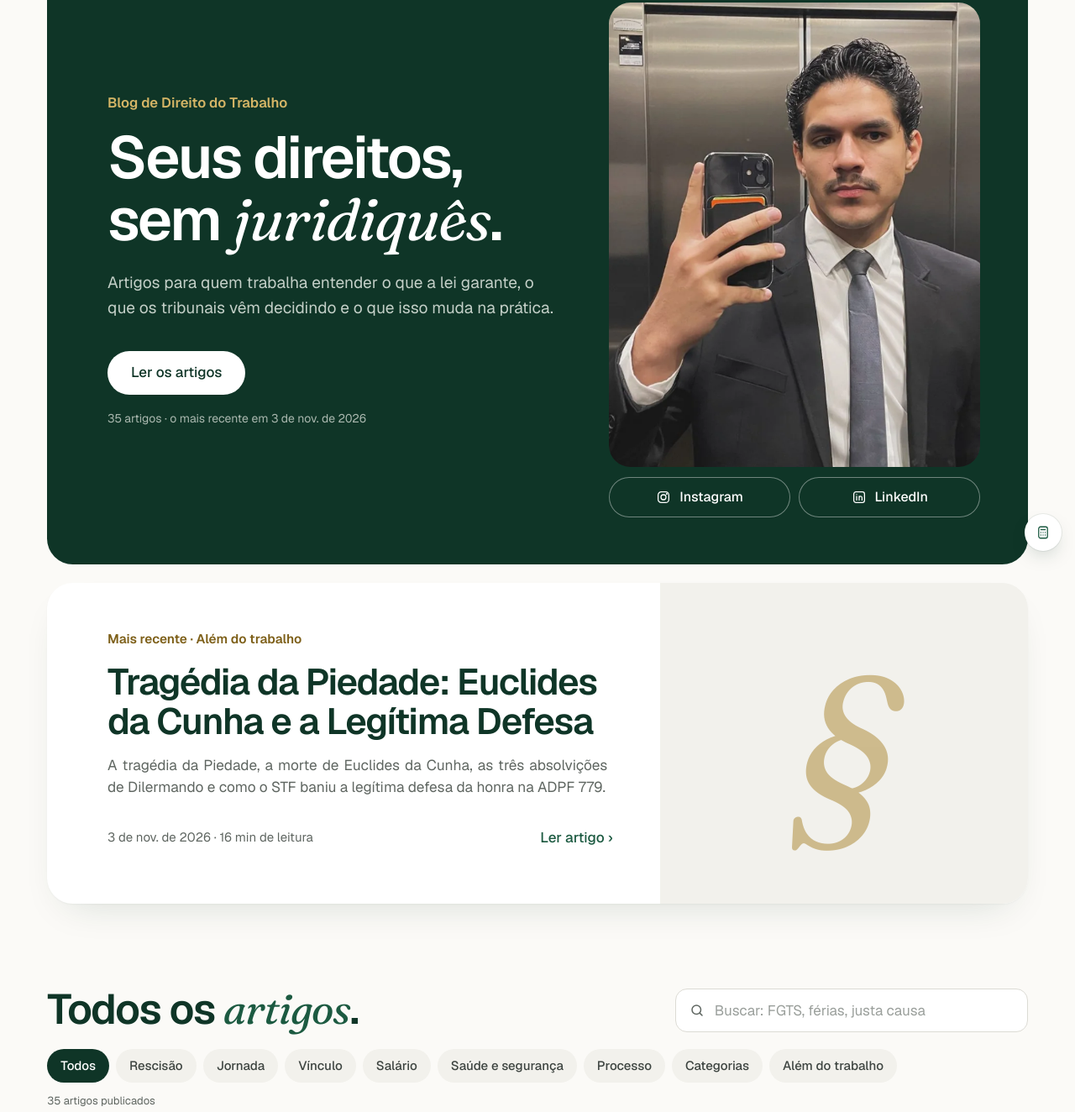
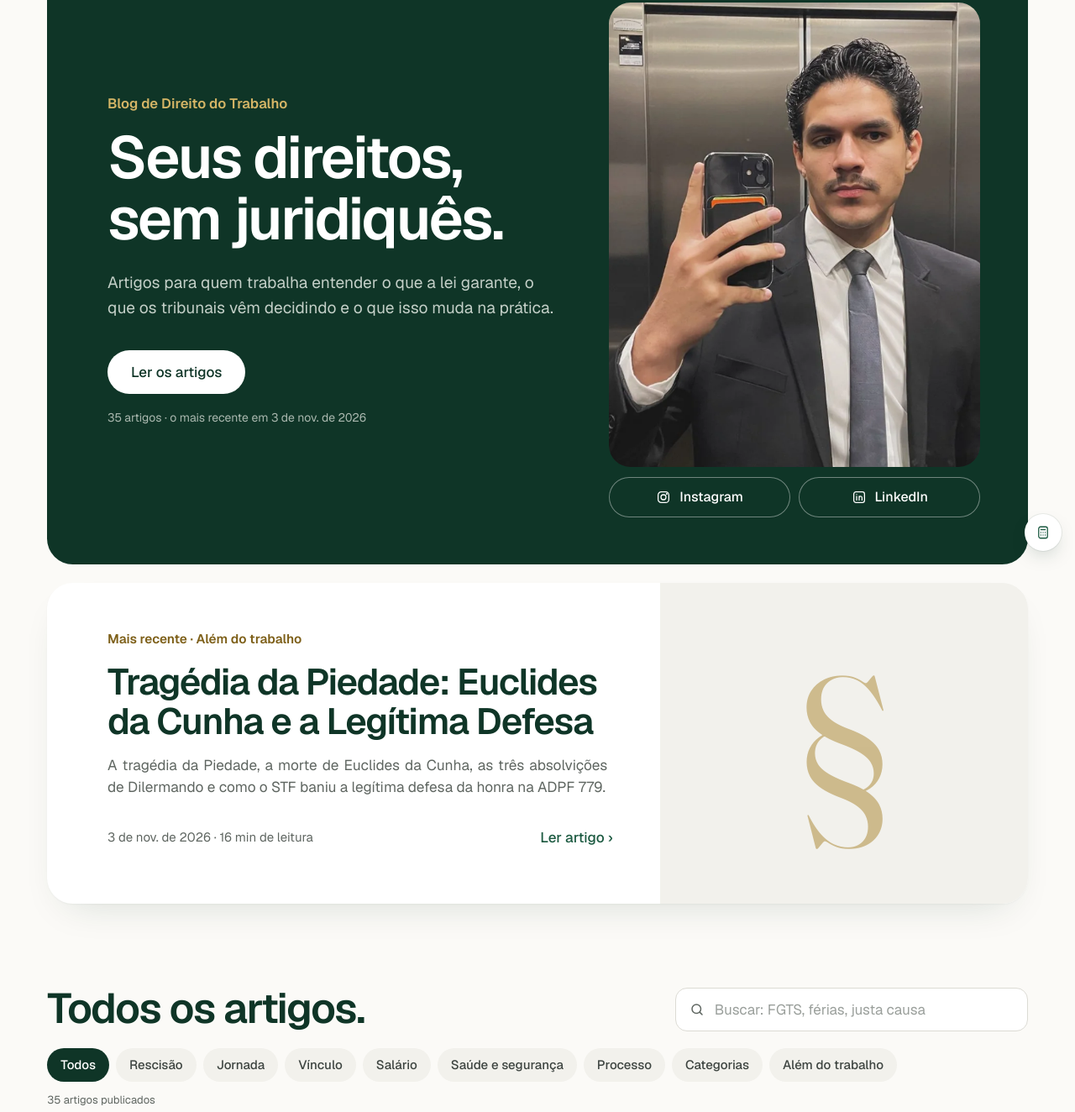
Before and after one commit to ygorsoaresadv-blip/site-ygor, a plain HTML site: page index.html in a window 1280 px wide. Shown: the part 128-1452 px from the top of the page at 84% size. Drawn offline with Linux system fonts and the light colour scheme.

Commit message:
Tira o itálico da home e da página 404
Co-Authored-By: Claude Fable 5.2 <noreply@anthropic.com>
Claude-Session: https://claude.ai/code/session_01JQe9GoqUqCUrAPKzwc24AP

```diff
--- a/index.html
+++ b/index.html
@@ -44,7 +44,7 @@
   .destaque h2{text-align:left}
   .destaque__rodape{display:flex;flex-wrap:wrap;align-items:center;justify-content:space-between;gap:4px 24px;margin-top:8px;font-size:15px;color:var(--muted)}
   .destaque__arte{display:flex;align-items:center;justify-content:center;background:var(--tile);overflow:hidden}
-  .destaque__arte span{font-family:var(--serif);font-style:italic;font-size:clamp(160px,18vw,260px);line-height:1;color:var(--ouro);opacity:.5;transition:transform .6s var(--ease-out)}
+  .destaque__arte span{font-family:var(--serif);font-style:normal;font-size:clamp(160px,18vw,260px);line-height:1;color:var(--ouro);opacity:.5;transition:transform .6s var(--ease-out)}
   @media (hover:hover) and (pointer:fine){
     .destaque:hover{transform:translateY(-4px)}
     .destaque:hover .destaque__arte span{transform:scale(1.04) rotate(-3deg)}
@@ -105,7 +105,7 @@
     <section class="tile tile--escuro on-dark capa" aria-labelledby="capa-titulo">
       <div class="capa__texto surgir">
         <p class="eyebrow">Blog de Direito do Trabalho</p>
-        <h1 id="capa-titulo" class="h1">Seus direitos,<br> sem <span class="assinatura">juridiquês</span>.</h1>
+        <h1 id="capa-titulo" class="h1">Seus direitos,<br> sem juridiquês.</h1>
         <p class="lead">Artigos para quem trabalha entender o que a lei garante, o que os tribunais vêm decidindo e o que isso muda na prática.</p>
         <a class="btn btn--claro btn--lg" href="#artigos">Ler os artigos</a>
         <!-- gerado:meta -->
@@ -144,7 +144,7 @@
 
     <section class="lista" id="artigos" aria-labelledby="lista-titulo">
       <div class="lista__cab">
-        <h2 id="lista-titulo" class="h2">Todos os <span class="assinatura">artigos</span>.</h2>
+        <h2 id="lista-titulo" class="h2">Todos os artigos.</h2>
         <div class="busca">
           <label for="blog-busca" class="sr-only">Buscar artigos</label>
           <input class="entrada" id="blog-busca" type="search" placeholder="Buscar: FGTS, férias, justa causa" autocomplete="off">
```
Also changed, not shown: 404.html (+1 -1 lines).
